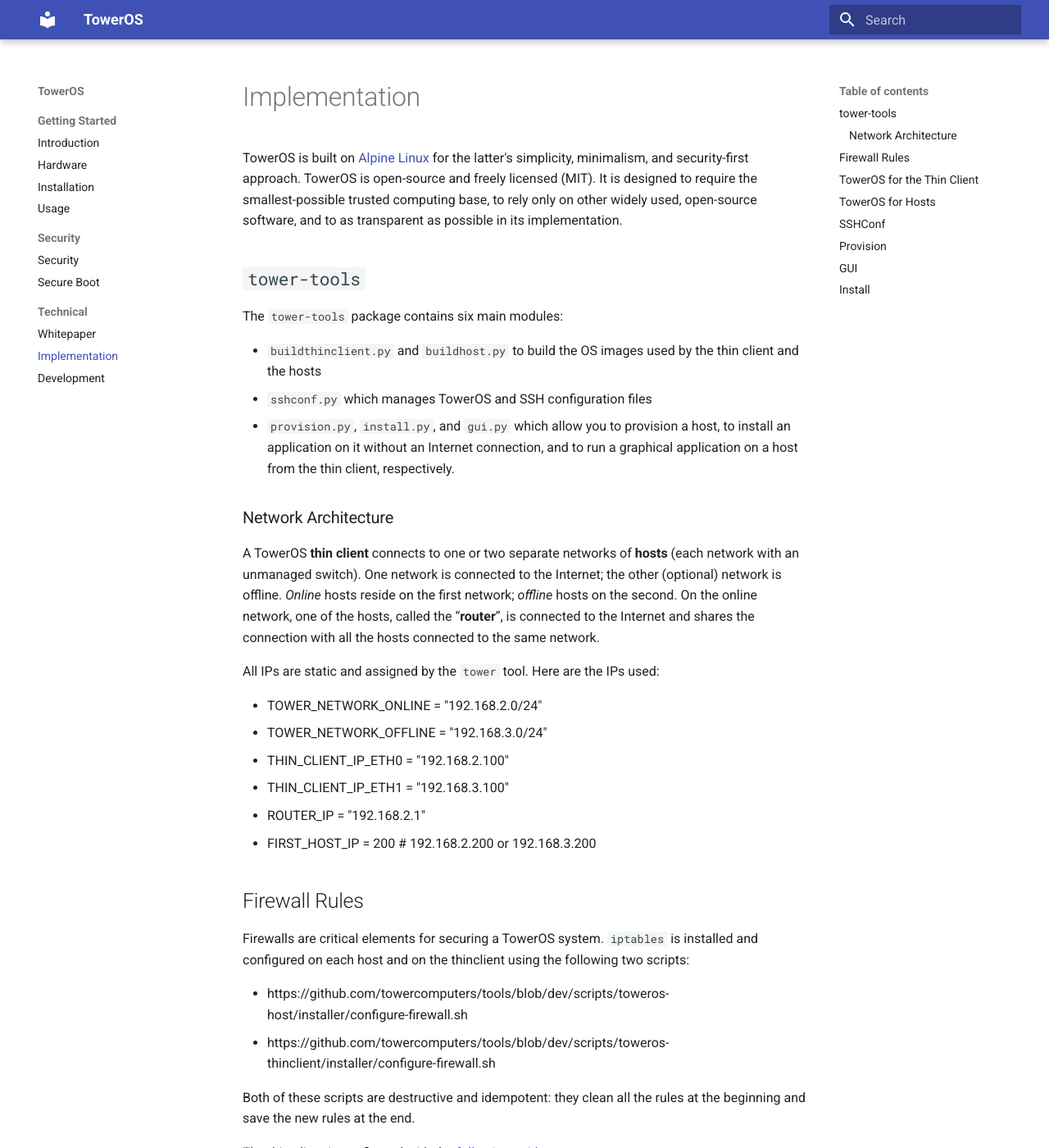
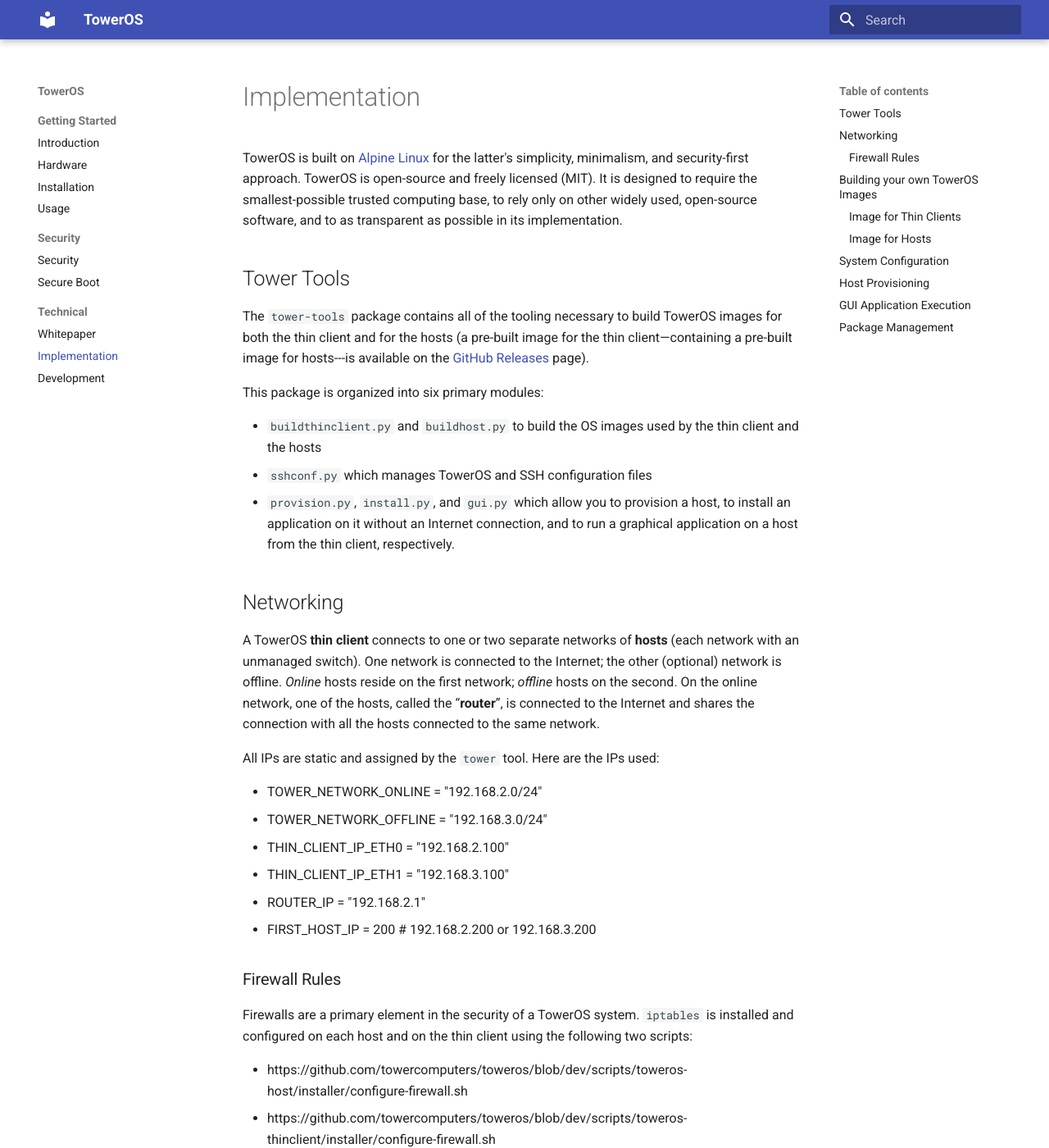
Before and after one commit to towercomputers/toweros, an MkDocs documentation site: the page built from docs/src/implementation.md, in a window 1280 px wide and 1400 px high. Shown: the whole window at 82% size. Built offline with MkDocs 1.6.1 and Material for MkDocs 9.7.7, drawn with Linux system fonts in a browser that asks for light colours; some of the changed text lies outside the part shown.

Commit message:
Re-Organize Implementation Docs

```diff
--- a/docs/src/implementation.md
+++ b/docs/src/implementation.md
@@ -2,15 +2,19 @@
 
 TowerOS is built on [Alpine Linux](https://alpinelinux.org) for the latter's simplicity, minimalism, and security-first approach. TowerOS is open-source and freely licensed (MIT). It is designed to require the smallest-possible trusted computing base, to rely only on other widely used, open-source software, and to as transparent as possible in its implementation.
 
-## `tower-tools`
 
-The `tower-tools` package contains six main modules:
+## Tower Tools
+
+The `tower-tools` package contains all of the tooling necessary to build TowerOS images for both the thin client and for the hosts (a pre-built image for the thin client—containing a pre-built image for hosts---is available on the [GitHub Releases](https://github.com/towercomputers/toweros/releases) page).
+
+This package is organized into six primary modules:
 
 - `buildthinclient.py` and `buildhost.py` to build the OS images used by the thin client and the hosts
 - `sshconf.py` which manages TowerOS and SSH configuration files
 - `provision.py`, `install.py`, and `gui.py` which allow you to provision a host, to install an application on it without an Internet connection, and to run a graphical application on a host from the thin client, respectively.
 
-### Network Architecture
+
+## Networking
 
 A TowerOS **thin client** connects to one or two separate networks of **hosts** (each network with an unmanaged switch). One network is connected to the Internet; the other (optional) network is offline. *Online* hosts reside on the first network; *offline* hosts on the second. On the online network, one of the hosts, called the “**router**”, is connected to the Internet and shares the connection with all the hosts connected to the same network.
 
@@ -23,12 +27,12 @@
 * ROUTER_IP = "192.168.2.1"
 * FIRST_HOST_IP = 200 # 192.168.2.200 or 192.168.3.200
 
-## Firewall Rules
+### Firewall Rules
 
-Firewalls are critical elements for securing a TowerOS system. `iptables` is installed and configured on each host and on the thinclient using the following two scripts:
+Firewalls are a primary element in the security of a TowerOS system. `iptables` is installed and configured on each host and on the thin client using the following two scripts:
 
-* https://github.com/towercomputers/tools/blob/dev/scripts/toweros-host/installer/configure-firewall.sh
-* https://github.com/towercomputers/tools/blob/dev/scripts/toweros-thinclient/installer/configure-firewall.sh
+* https://github.com/towercomputers/toweros/blob/dev/scripts/toweros-host/installer/configure-firewall.sh
+* https://github.com/towercomputers/toweros/blob/dev/scripts/toweros-thinclient/installer/configure-firewall.sh
 
 Both of these scripts are destructive and idempotent: they clean all the rules at the beginning and save the new rules at the end.
 
@@ -41,11 +45,12 @@
 - Online hosts reject outgoing traffic directed to the thin client or to other hosts.
 - The router has IP forwarding active, to share its connection with the other online hosts.
 
-## TowerOS for the Thin Client
 
-`buildthinclient.py` is the module responsible for generating an image of TowerOS with the `build-tower-image thinclient` command.
+## Building your own TowerOS Images
 
-TowerOS is based on Alpine Linux, and `buildthinclient.py` uses the `mkimage` tool (see https://wiki.alpinelinux.org/wiki/How_to_make_a_custom_ISO_image_with_mkimage).
+### Image for Thin Clients
+
+`buildthinclient.py` is the module responsible for generating an image of TowerOS with the `build-tower-image thinclient` command, which uses the `mkimage` tool (see <https://wiki.alpinelinux.org/wiki/How_to_make_a_custom_ISO_image_with_mkimage>).
 
 The installer contains all the APK and pip packages necessary for installing the base system and `tower-tools`, which is ready to use after the first boot. In this way, the installation of the system, as well as the provisioning of a first host, does not require an Internet connection.
 
@@ -80,7 +85,7 @@
 * The script uses SysLinux as the boot loader.
 
 
-## TowerOS for Hosts
+### Image for Hosts
 
 `buildhost.py` is the module responsible for generating an image for the thin client when the `build-tower-image host` command is executed, and also for configuring the image when the `tower provision` command is called.
 
@@ -116,9 +121,10 @@
 
 Note: A TowerOS image for the thin client is placed in the `~/.cache/tower/builds/` folder by the installer.
 
-## SSHConf
 
-`tower-tools` uses a single configuration file in the same format as an SSH config file: `~/.ssh/tower.conf`. This file, referenced in `~/.ssh/config`, is used both by `tower-tools` to maintain the list of hosts and by `ssh` to access hosts directly with `ssh <host>`. The script `sshconf.py` is responsible for maintaining this file and generally anything that requires manipulation of something in the `~./ssh` folder. Notably:
+## System Configuration
+
+A TowerOS system uses a single configuration file in the same format as an SSH config file: `~/.ssh/tower.conf`. This file, referenced in `~/.ssh/config`, is used both by `tower-tools` to maintain the list of hosts and by `ssh` to access hosts directly with `[thinclient]$ ssh <host>`. The script `sshconf.py` is responsible for maintaining this file and generally anything that requires manipulation of something in the `~./ssh` folder. Notably:
 
 1. discovering the IP of a newly installed host and updating `tower.conf` accordingly
 2. updating `~/.ssh/know_hosts`
@@ -126,7 +132,8 @@
 
 Note: `sshconf.py` uses [https://pypi.org/project/sshconf/](https://pypi.org/project/sshconf/) to manipulate `ssh` config files.
 
-## Provision
+
+## Host Provisioning
 
 `provision.py` is used by the `tower provision <host>` command to prepare an SD card directly usable by a Rasbperry Pi.
 
@@ -140,7 +147,8 @@
 
 Once a host has been provisioned, it should be accessible with `$ ssh <host>` or `$ tower run <host> <command>`.
 
-## GUI
+
+## GUI Application Execution
 
 `gui.py` is a module that allows the use of the NX protocol through an SSH tunnel: it allows the user run an application on one of the hosts from the safety of the thin client.
 
@@ -167,7 +175,8 @@
 
 The GUI system therefor works the same way as X2GO, which provided the inspiration.
 
-## Install
+
+## Package Management
 
 This module allows to use of `apk` on an offline host through an SSH tunnel through the router. To do this, it performs the following steps:
 
```
